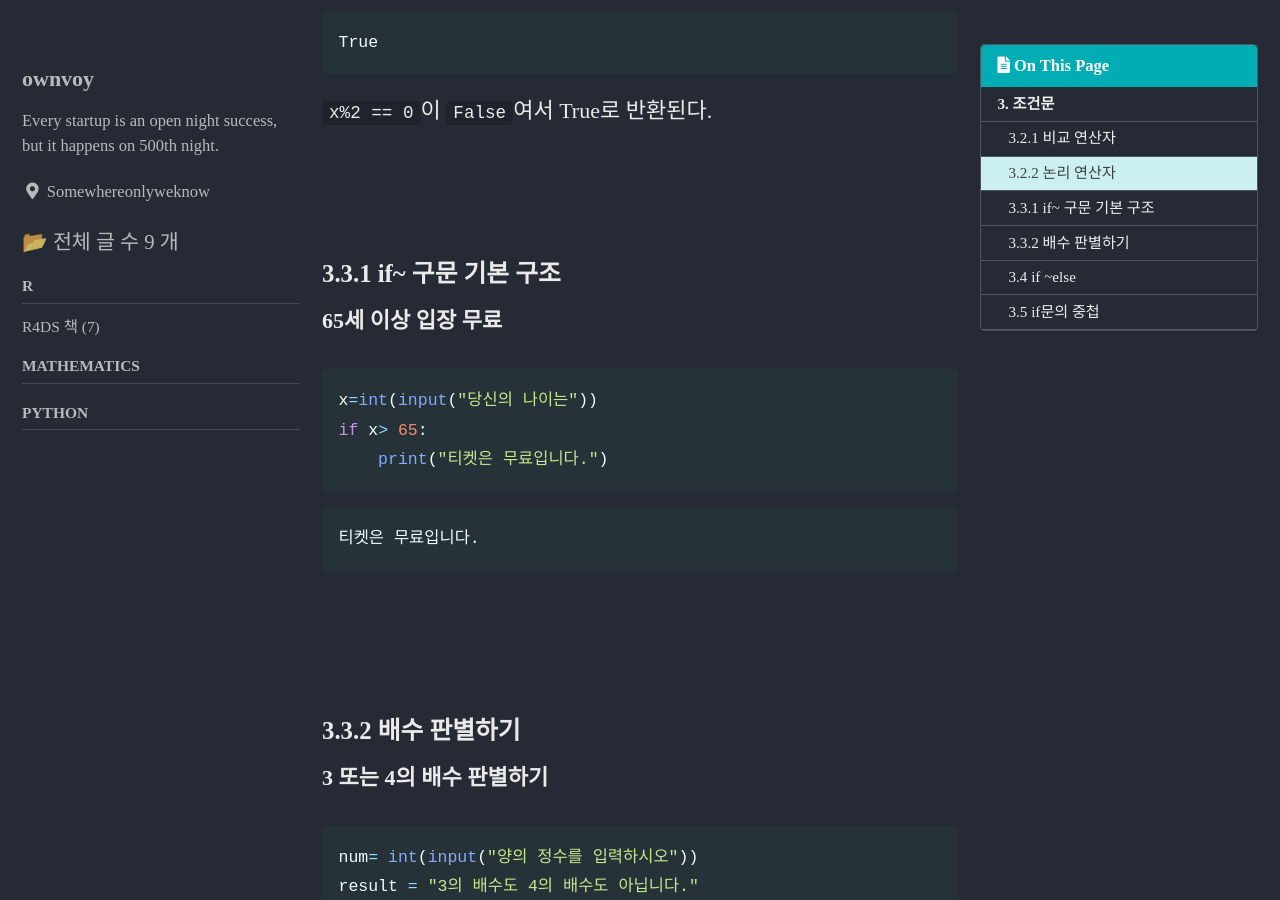
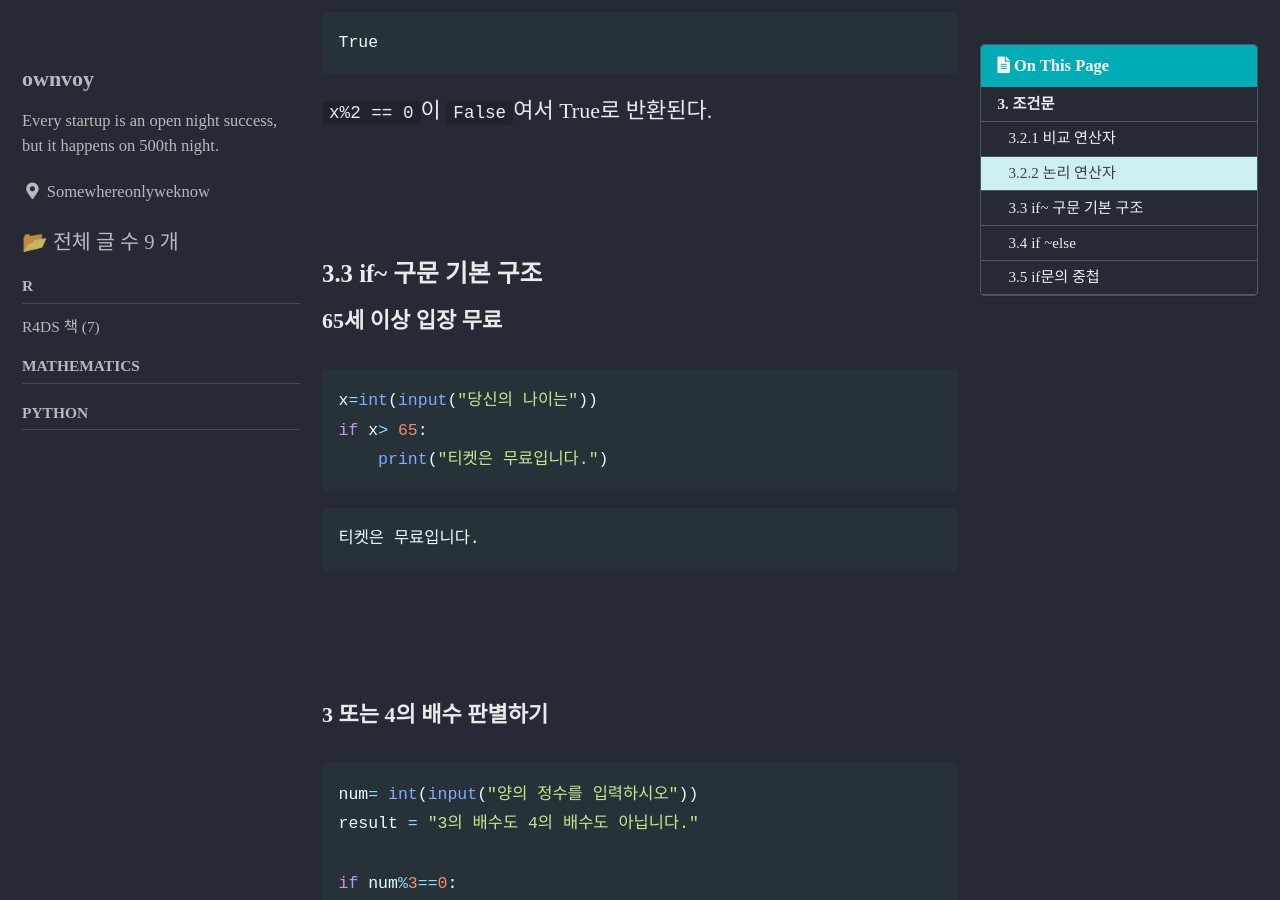
Before and after one commit to ownvoy/ownvoy.github.io, a Jekyll site: the page built from _posts/Introduction to Python/2022-01-11-오늘 공부.md, in a window 1280 px wide and 900 px high, scrolled down 1437 px. Built offline with Jekyll 4.4.1, drawn with Linux system fonts in a browser that asks for light colours; cached includes are drawn as plain includes; some web fonts are replaced; some of the changed text lies outside the part shown.

Commit message:
오늘 공부

````diff
--- a/_posts/Introduction to Python/2022-01-11-오늘 공부.md
+++ b/_posts/Introduction to Python/2022-01-11-오늘 공부.md
@@ -66,7 +66,8 @@ not x%2 == 0
 `x%2 == 0`이 `False`여서 True로 반환된다.
 <br>
 <br>
-### 3.3.1 if~ 구문 기본 구조
+
+### 3.3 if~ 구문 기본 구조
 
 __65세 이상 입장 무료__
 
@@ -82,7 +83,6 @@ if x> 65:
 <br>
 <br>
 
-### 3.3.2 배수 판별하기
 
 __3 또는 4의 배수 판별하기__
 
@@ -313,7 +313,7 @@ print('-' * 50)
 <br>
 <br>
 
-__서로 다른세 정수중 가장 큰 숫자를 찾아라__
+__서로 다른 세 정수중 가장 큰 숫자를 찾아라__
 
 
 ```python
````
